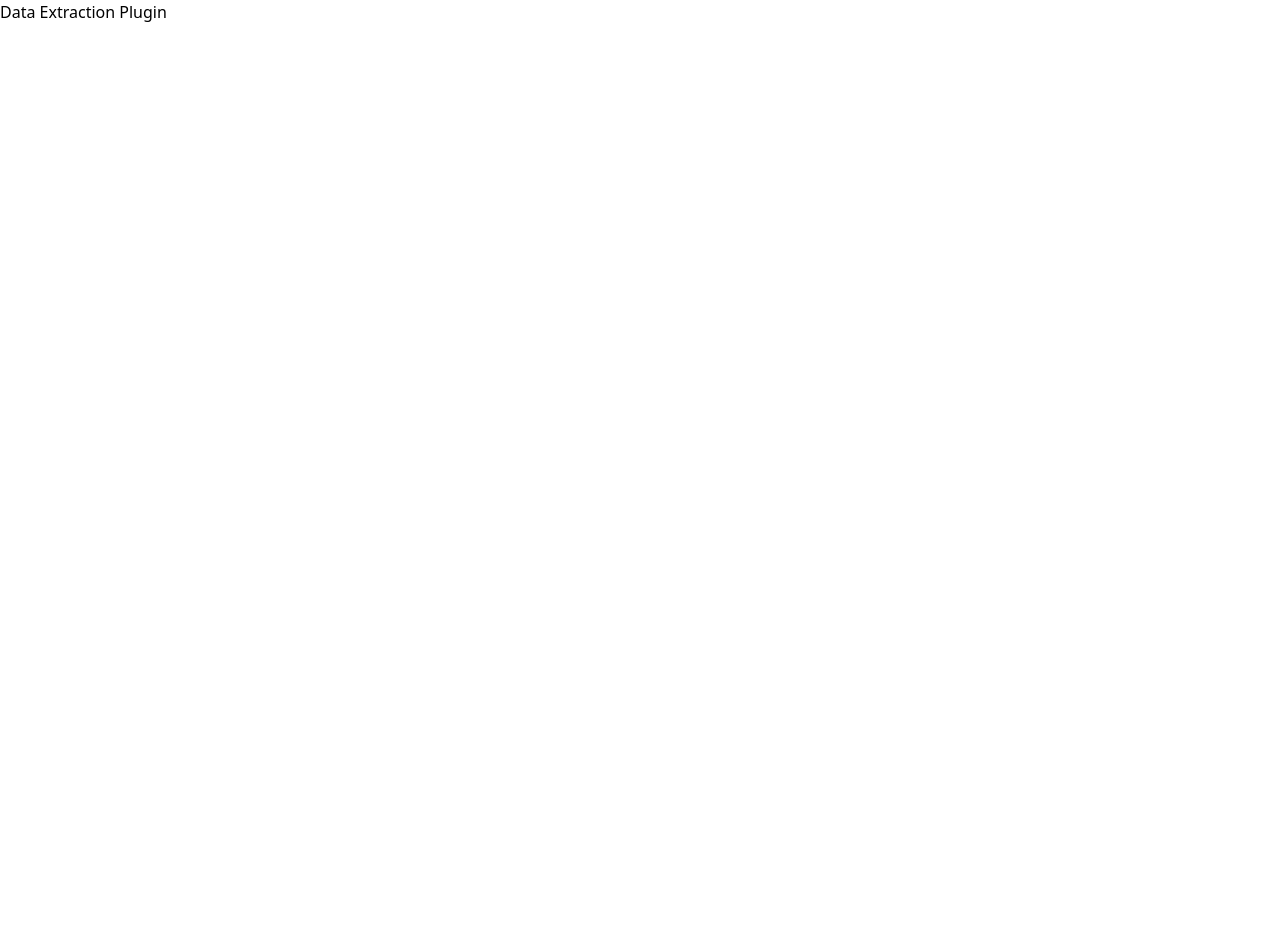
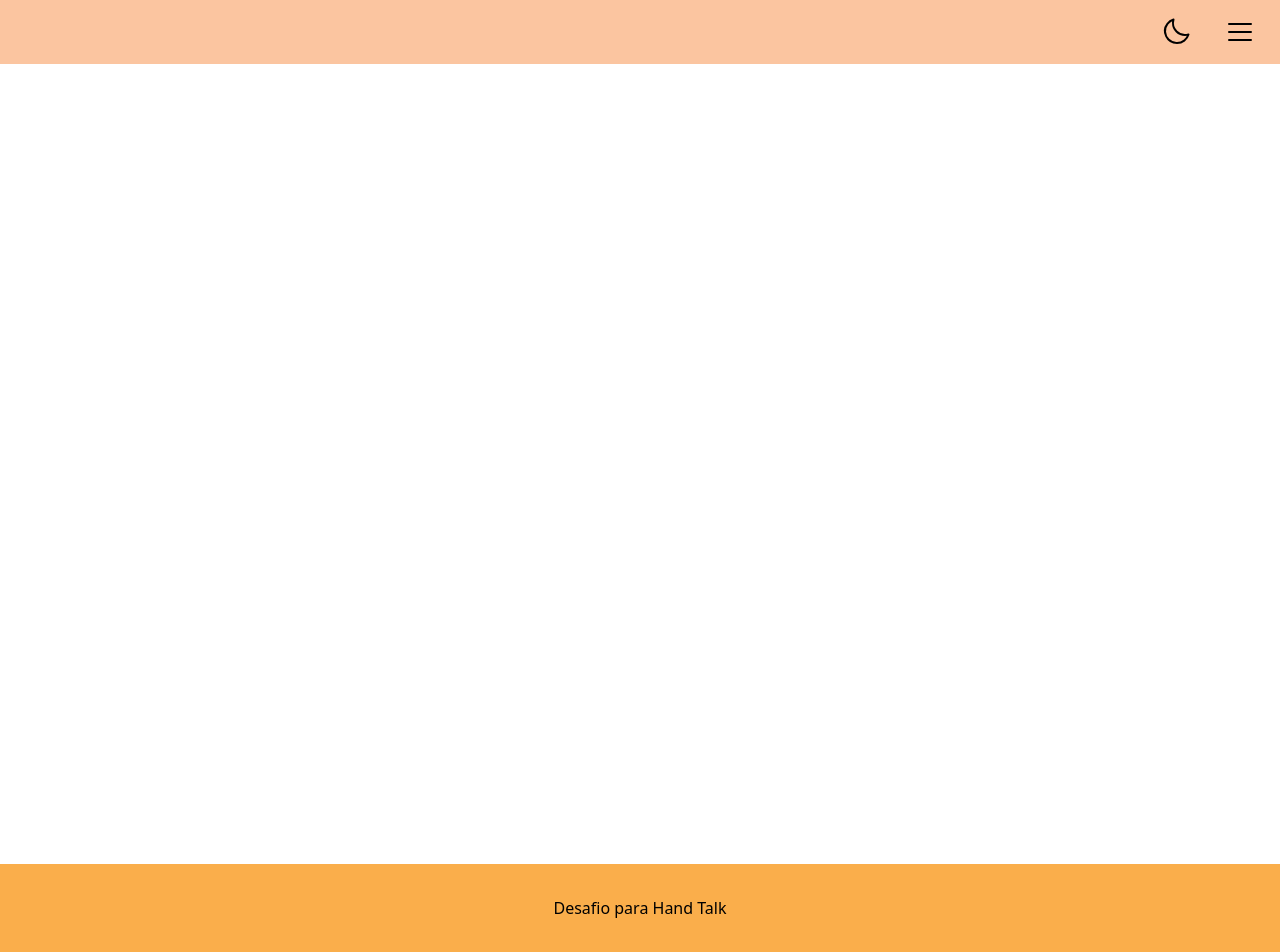
Before and after one commit to erikwtg/data_extraction_plugin, a React (Vite) app in the folder page/: page / in a window 1280 px wide. Before the commit the page ends 800 px from the top, so only its background shows below. Built offline with nearby package versions, Linux system fonts and the light colour scheme.

Commit message:
Adicionado layout para a página, navbar, main e footer.

```diff
--- a/page/package.json
+++ b/page/package.json
@@ -11,6 +11,7 @@
   },
   "dependencies": {
     "@fontsource/lato": "^5.1.1",
+    "@phosphor-icons/react": "^2.1.7",
     "@tailwindcss/vite": "^4.0.5",
     "react": "^19.0.0",
     "react-dom": "^19.0.0",
--- /dev/null
+++ b/page/src/components/Footer.tsx
@@ -0,0 +1,9 @@
+import { JSX } from 'react'
+
+export function Footer(): JSX.Element {
+  return (
+    <footer className='flex items-center justify-center p-8 bg-brand-color-secundary-light dark:bg-brand-color-secundary-dark'>
+      <p>Desafio para Hand Talk</p>
+    </footer>
+  )
+}
--- /dev/null
+++ b/page/src/components/Layout.tsx
@@ -0,0 +1,13 @@
+import React from 'react'
+
+interface ILayoutProps {
+  children: React.ReactNode
+}
+
+export function Layout({ children }: ILayoutProps) {
+  return (
+    <div className='flex flex-col px-4 md:px-12 2xl:px-54 bg-white text-neutral-color-low-dark dark:bg-neutral-color-low-dark text-white'>
+      { children }
+    </div>
+  )
+}
--- /dev/null
+++ b/page/src/components/Navbar.tsx
@@ -0,0 +1,21 @@
+import { useState, JSX } from 'react'
+import { useThemeContextProviderContext } from '../context/ThemeContext'
+import { List, X, Sun, Moon } from '@phosphor-icons/react'
+
+export function Navbar(): JSX.Element {
+  const { theme,toggleTheme } = useThemeContextProviderContext()
+  const [isOpen, setIsOpen] = useState<boolean>(false)
+
+  return (
+    <nav className='flex items-center justify-end bg-brand-color-secundary-lightest dark:bg-brand-color-secundary-dark py-4 px-6 gap-x-8'>
+      <button className='cursor-pointer' onClick={ toggleTheme }>{ theme === 'dark' ? <Sun size={32} /> : <Moon size={32} /> }</button>
+      <button className='cursor-pointer' onClick={ () => setIsOpen(!isOpen) }>
+        { isOpen ? (
+          <X size={32} />
+        ) : (
+          <List size={32} />
+        ) }
+      </button>
+    </nav>
+  )
+}
--- a/page/src/pages/App.tsx
+++ b/page/src/pages/App.tsx
@@ -1,9 +1,20 @@
 import { JSX } from 'react'
+import { Layout } from '../components/Layout'
+import { Navbar } from '../components/Navbar'
+import { Footer } from '../components/Footer'
 
 function App(): JSX.Element {
   return (
     <>
-      <h1 className={'dark:text-neutral-color-low-main'}>Data Extraction Plugin</h1>
+      <header>
+        <Navbar />
+      </header>
+      <Layout>
+        <main>
+          <h1 className='dark:text-neutral-color-low-main min-h-screen'>Data Extraction Plugin</h1>
+        </main>
+      </Layout>
+      <Footer />
     </>
   )
 }
```
Also changed, not shown: 1 other file (tests, documents, lock files or other folders).
